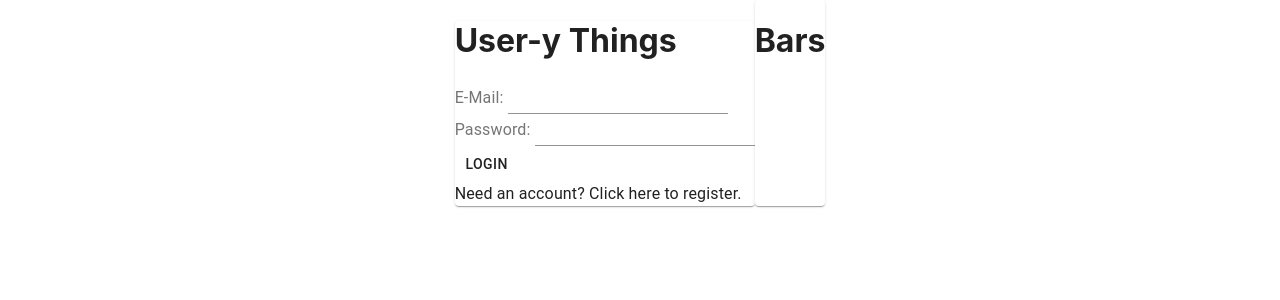
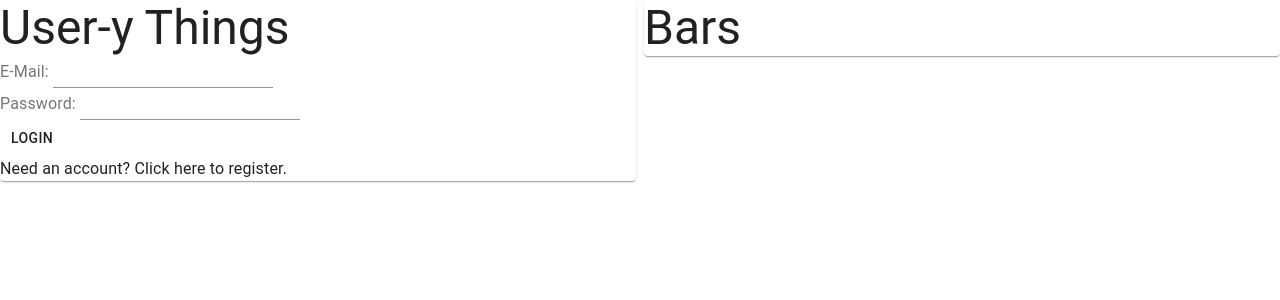
Before and after one commit to DarbyBohnWulf/media-feedr-react, a React (Create React App) app: page / in a window 1280 px wide. Shown: the top 300 px of the page. Built offline with nearby package versions, Linux system fonts and the light colour scheme.

Commit message:
improved styling

```diff
--- a/src/App.jsx
+++ b/src/App.jsx
@@ -66,17 +66,20 @@ class App extends React.Component {
     return (
       <Grid
         container
+        spacing={1}
         justify='center'
         alignItems='stretch' >
-        <Grid item>
+        <Grid item xs={6} >
           <Paper>
-            <h1>User-y Things</h1>
+            <Typography variant='h3' >User-y Things</Typography>
             {userStuff}
           </Paper>
         </Grid>
-        <Paper>
-          <h1>Bars</h1>
-        </Paper>
+        <Grid item xs={6} >
+          <Paper>
+            <Typography variant='h3' >Bars</Typography>
+          </Paper>
+        </Grid>
       </Grid>
     );
   }
```
